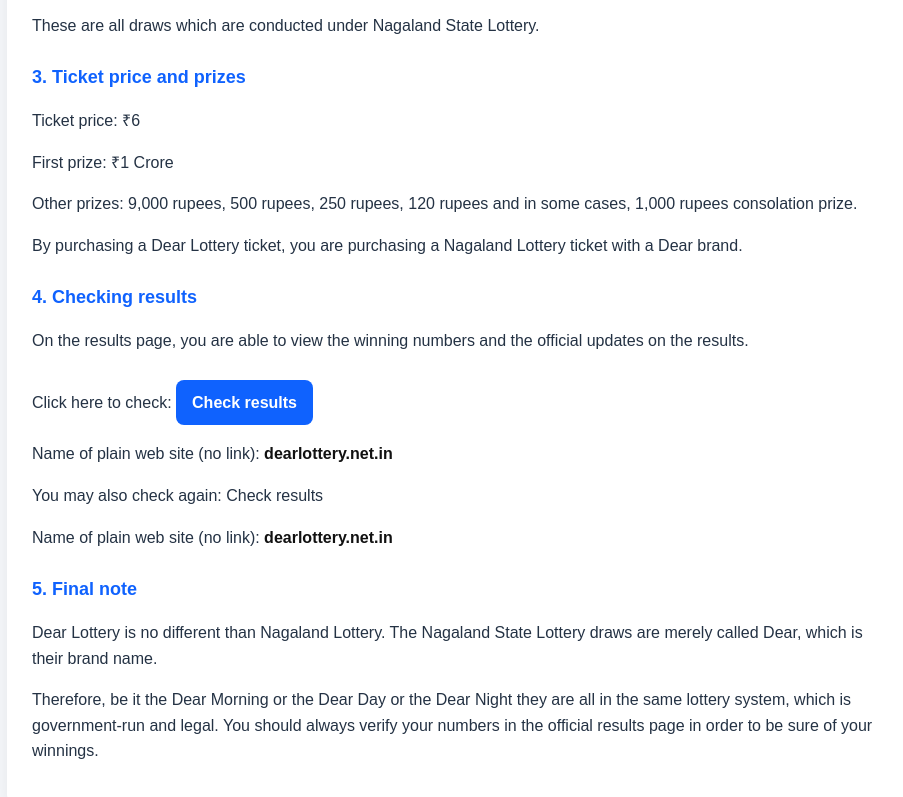
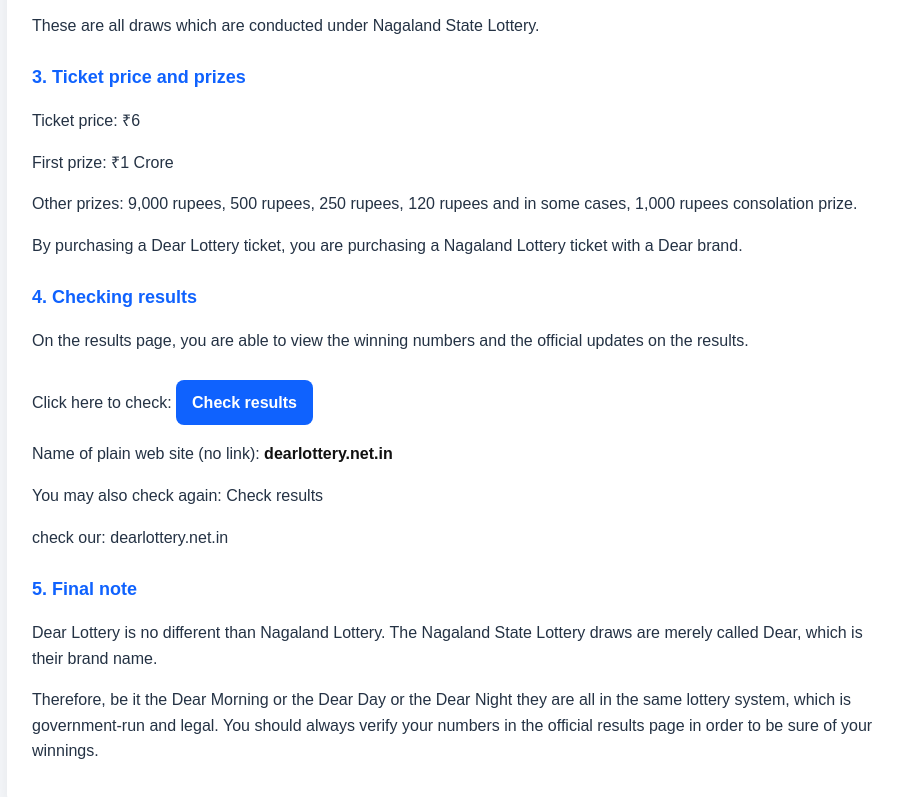
Before and after one commit to dearlottery8947/dearlottery, a plain HTML site: page index.html in a window 1280 px wide. Shown: the part 590-1387 px from the top of the page, without its empty margins (183-1086 px from the left). Drawn offline with Linux system fonts and the light colour scheme.

Commit message:
Update index.html

```diff
--- a/index.html
+++ b/index.html
@@ -88,7 +88,7 @@
 
     <p>Name of plain web site (no link): <span class="plain">dearlottery.net.in</span></p>
     <p>You may also check again: Check results</p>
-    <p>Name of plain web site (no link): <span class="plain">dearlottery.net.in</span></p>
+    <p>check our: <span class="website">dearlottery.net.in</span></p>
 
     <h2>5. Final note</h2>
     <p>Dear Lottery is no different than Nagaland Lottery.
```
